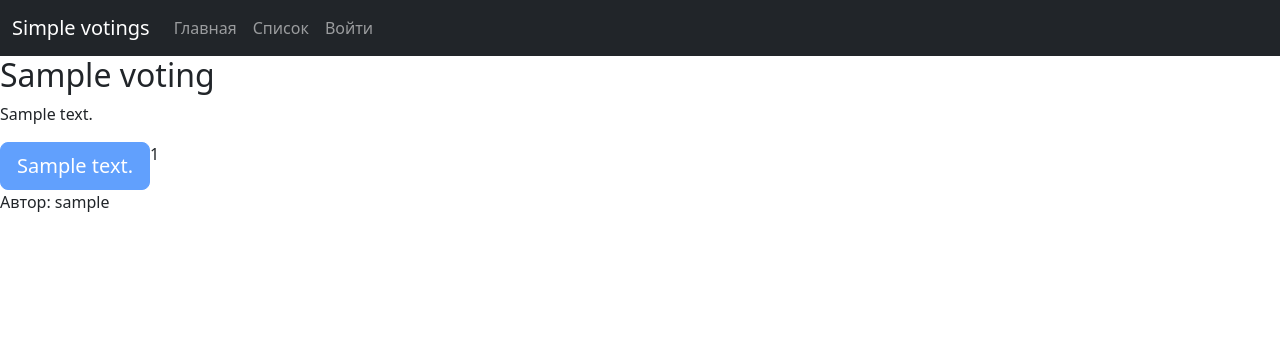
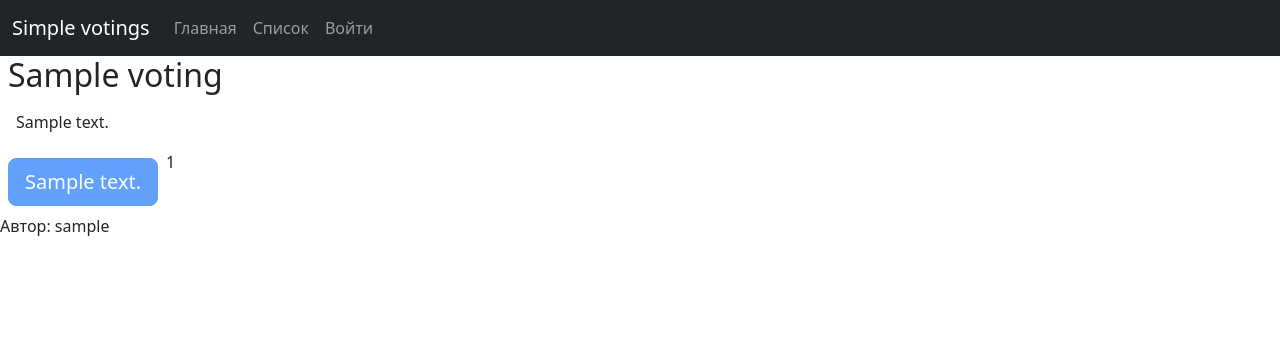
Before and after one commit to setta1a/s1mple_votings_django, a Django app: page /voting/1/ in a window 1280 px wide. Shown: the top 356 px of the page. Run offline with Django 4.2, Linux system fonts and the light colour scheme; tables that the repository leaves empty hold one stand-in row (values such as "Sample post"); some libraries are stand-ins or nearby versions.

Commit message:
do buttons abled to authorizated users

```diff
--- a/first/templates/add_voting.html
+++ b/first/templates/add_voting.html
@@ -57,7 +57,7 @@
     let input = document.createElement("input")
     input.classList.add("form-control")
     input.placeholder = `Ответ`
-    input.name = `variant ${count}`
+    input.name = "variants"
     inputs_arr.push(input)
     document.querySelector("#variants").appendChild(input)
     count++
--- a/first/templates/voting.html
+++ b/first/templates/voting.html
@@ -2,15 +2,21 @@
 
 {% block content %}
 <div class="Voting">
-    <h2 class="subtitle">{{ voting.name }}</h2>
-    <p>{{ voting.description }}</p>
+    <h2 class="subtitle m-2">{{ voting.name }}</h2>
+    <p class="m-3">{{ voting.description }}</p>
     <form action="" method="post">
         {% csrf_token %}
         {% for variant in voting_variants %}
         <div style="display: flex;">
-            <button class="btn btn-primary btn-lg disabled" name="variant_id" value="{{ variant.id }}">
+            {% if request.user.is_authenticated %}
+            <button class="btn btn-primary btn-lg m-2" name="variant_id" value="{{ variant.id }}">
                 {{ variant.description }}
             </button>
+            {% else %}
+                <button class="btn btn-primary disabled btn-lg m-2" name="variant_id" value="{{ variant.id }}">
+                    {{ variant.description }}
+                </button>
+            {% endif %}
             <label> {{ variant.votes_count }} </label>
             <br>
         </div>
```
Also changed, not shown: first/views.py (+11 -9 lines).
